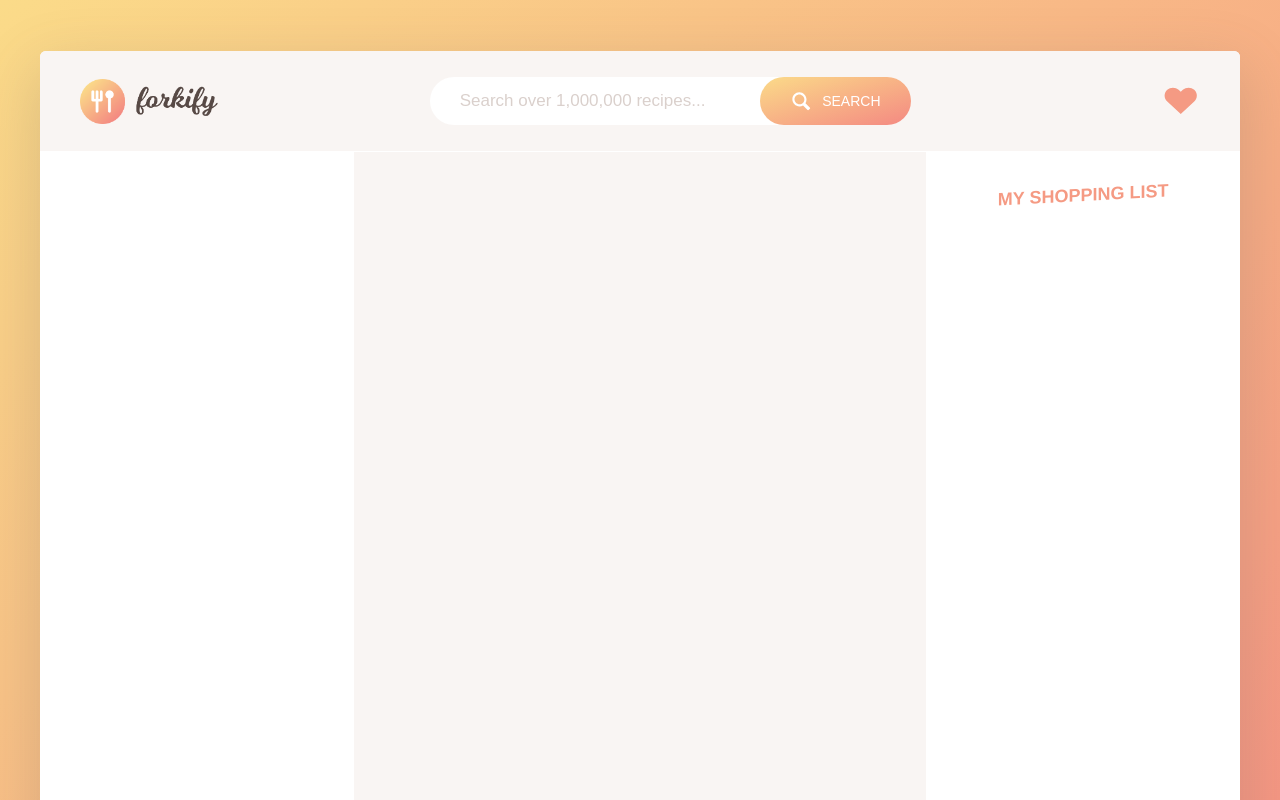
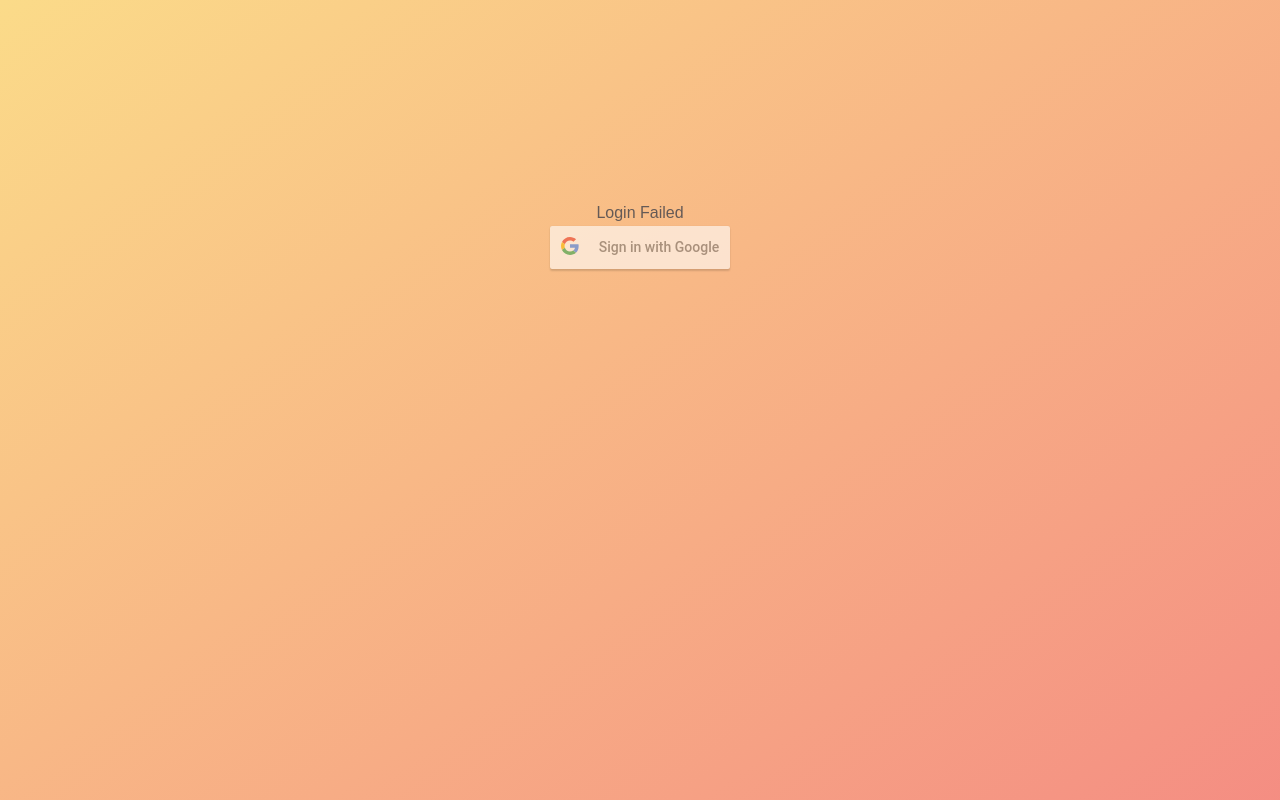
Before and after one commit to immayurpanchal/recipe-maker, a React (Create React App) app: page / in a window 1280 px wide. Shown: the top 800 px of the page. Built offline with nearby package versions, Linux system fonts and the light colour scheme.

Commit message:
google login added

```diff
--- a/package.json
+++ b/package.json
@@ -9,6 +9,7 @@
 		"axios": "^0.19.0",
 		"react": "^16.12.0",
 		"react-dom": "^16.12.0",
+		"react-google-login": "^5.1.20",
 		"react-scripts": "3.3.0",
 		"uuid": "^3.3.3"
 	},
--- a/src/App.js
+++ b/src/App.js
@@ -4,14 +4,25 @@ import RecipeList from './components/RecipeList/RecipeList';
 import Recipe from './components/Recipe/Recipe';
 import Shopping from './components/Shopping/Shopping';
 import spoonacular from './api/spoonacular';
+import Login from './components/Login/Login';
 
 class App extends React.Component {
 	state = {
-		searchResults  : [],
-		selectedRecipe : null,
-		shoppingList   : [],
-		isLoading      : false,
-		likedRecipes   : []
+		searchResults: [],
+		selectedRecipe: null,
+		shoppingList: [],
+		isLoading: false,
+		likedRecipes: [],
+		isLoggedIn: false,
+		isAuthFailed: false,
+	};
+
+	onGoogleLoginSuccess = () => {
+		this.setState({ isLoggedIn: true, isAuthFailed: false });
+	};
+
+	onGoogleLoginFail = () => {
+		this.setState({ isLoggedIn: false, isAuthFailed: true });
 	};
 
 	onSearchClick = async (query) => {
@@ -27,17 +38,14 @@ class App extends React.Component {
 
 	onRecipeSelected = async ({ id, readyInMinutes, servings, title }) => {
 		const res = await spoonacular.get(`/recipes/${id}/ingredientWidget.json?`, {
-			params : { apiKey: process.env.REACT_APP_API_KEY }
+			params: { apiKey: process.env.REACT_APP_API_KEY },
 		});
 		this.setState({ selectedRecipe: { ingredients: res.data.ingredients, readyInMinutes, servings, title, id } });
 	};
 
 	onAddToShoppingList = (ingredients) => {
 		this.setState({
-			shoppingList : [
-				...this.state.shoppingList,
-				...ingredients
-			]
+			shoppingList: [...this.state.shoppingList, ...ingredients],
 		});
 	};
 
@@ -50,15 +58,22 @@ class App extends React.Component {
 		const index = this.state.likedRecipes.findIndex((recipe) => recipe.id === selectedRecipe.id);
 		if (index === -1) {
 			this.setState({
-				likedRecipes : [
-					...this.state.likedRecipes,
-					selectedRecipe
-				]
+				likedRecipes: [...this.state.likedRecipes, selectedRecipe],
 			});
 		}
 	};
 
-	render () {
+	render() {
+		if (!this.state.isLoggedIn) {
+			return (
+				<Login
+					onGoogleLoginSuccess={this.onGoogleLoginSuccess}
+					onGoogleLoginFail={this.onGoogleLoginFail}
+					isAuthFailed={this.state.isAuthFailed}
+				/>
+			);
+		}
+
 		return (
 			<div className='container'>
 				<Header onSearchClick={this.onSearchClick} likedRecipes={this.state.likedRecipes} />
--- /dev/null
+++ b/src/components/Login/Login.css
@@ -0,0 +1,17 @@
+.login-wrapper {
+	display: flex;
+	justify-content: center;
+	margin-top: 200px;
+	flex-direction: column;
+}
+
+.login-failed {
+	display: block;
+	font-size: 16px;
+	margin: 0 auto;
+}
+
+.g-wrapper {
+	display: flex;
+	justify-content: center;
+}
--- /dev/null
+++ b/src/components/Login/Login.js
@@ -0,0 +1,22 @@
+import React from 'react';
+import './Login.css';
+import GoogleLogin from 'react-google-login';
+
+const Login = (props) => {
+	const { isAuthFailed } = props;
+
+	return (
+		<div className='login-wrapper'>
+			{isAuthFailed && <div className='login-failed'>Login Failed</div>}
+			<div className='g-wrapper'>
+				<GoogleLogin
+					clientId='239289699274-chiqlahf6p85rgvuo99l6oq7dlbp1405.apps.googleusercontent.com'
+					onSuccess={props.onGoogleLoginSuccess}
+					onFailure={props.onGoogleLoginFail}
+				/>
+			</div>
+		</div>
+	);
+};
+
+export default Login;
--- /dev/null
+++ b/src/components/Login/index.js
@@ -0,0 +1 @@
+export { default } from './Login';
```
Also changed, not shown: 1 other file (tests, documents, lock files or other folders).
